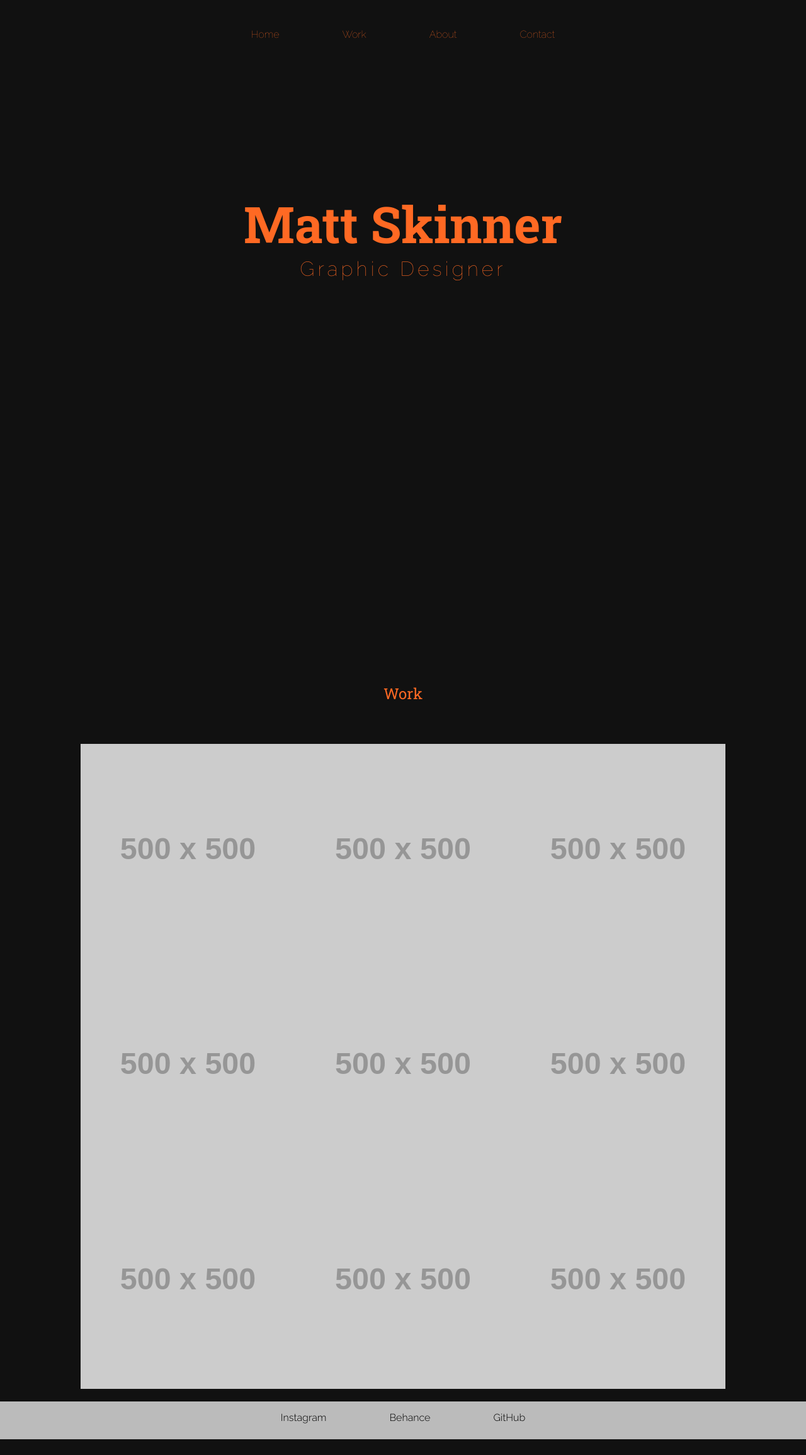
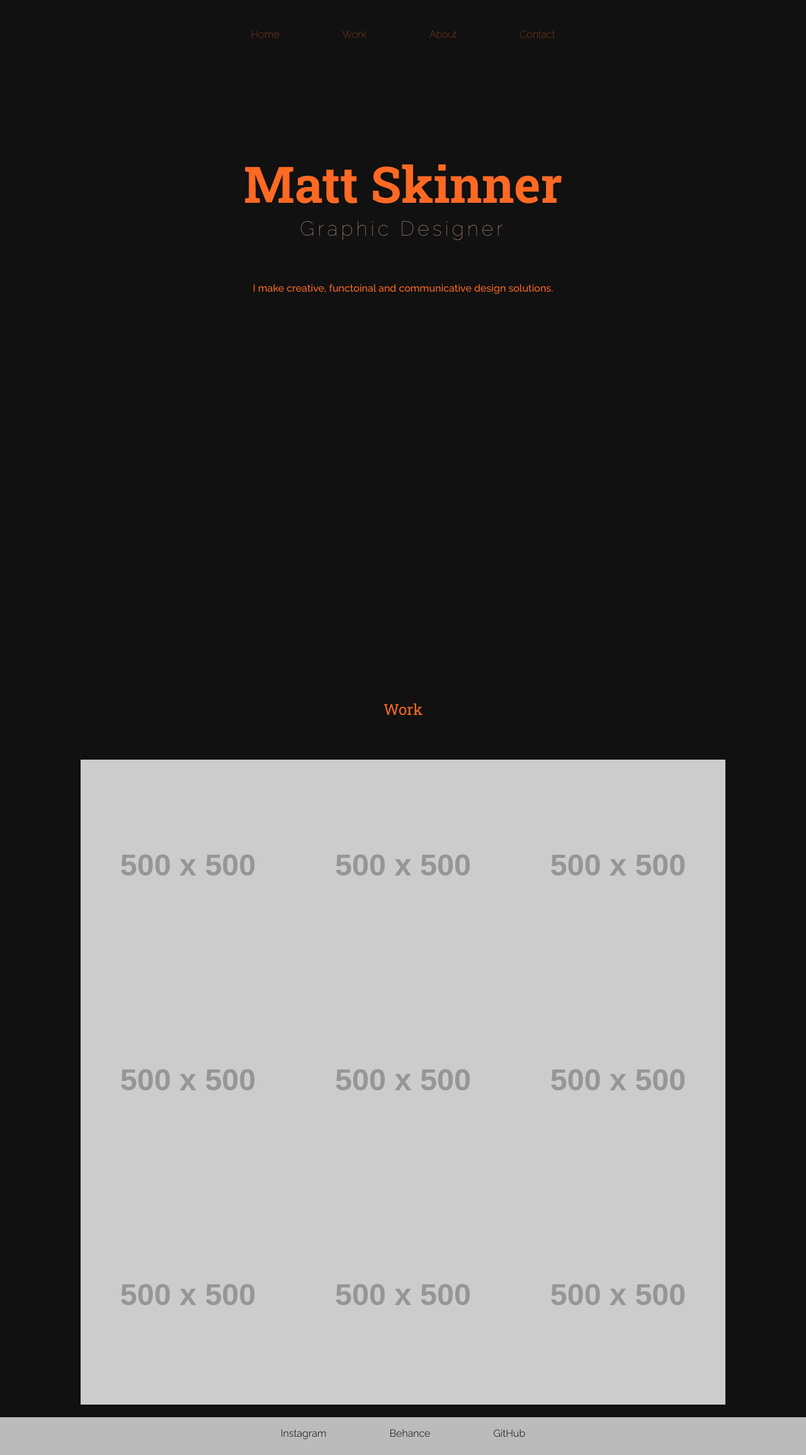
Before and after one commit to MattSkinner30/portfolio, a Jekyll site: the page built from index.html, in a window 1280 px wide. Shown: the whole page at 63% size. Built offline with Jekyll 4.4.1, drawn with Linux system fonts in a browser that asks for light colours; Markdown is read by kramdown in place of the engine named in the settings; before the commit the page ends 2285 px from its top, so only the background shows below that.

Commit message:
Added title and meta to change on each page

```diff
--- a/_layouts/default.html
+++ b/_layouts/default.html
@@ -3,6 +3,8 @@
 <head>
   <meta charset="utf-8">
   <meta name="viewport" content="width=device-width, initial-scale=1.0, target-densitydpi=medium-dpi, user-scalable=0">
+  <title>{{page.title}}</title>
+  <meta name="description" content="{{page.meta}}">
   <link href="{{site.baseurl}}/css/main.css" rel="stylesheet">
   <link href="{{site.baseurl}}/css/grid.css" rel="stylesheet">
   <link href="{{site.baseurl}}/css/modules.css" rel="stylesheet">
--- a/css/main.css
+++ b/css/main.css
@@ -35,13 +35,10 @@
   color: #ff6923;
 }
 
-.nav-item:hover {
-  color: orange;
-}
-
-hr {
+.first-p {
   color: #ff6923;
-  width: 80%;
+  font-family: "Raleway", sans-serif;
+  font-weight: 500;
 }
 
 ul {
@@ -59,6 +56,7 @@
 
 .nav-item-p:hover {
   text-decoration: underline;
+  color: #c39b81;
 }
 
 h1 {
@@ -75,6 +73,7 @@
 .gd {
   letter-spacing: 5px;
   font-weight: 100;
+  color: #c39b81;
 }
 
 h3 {
--- a/index.html
+++ b/index.html
@@ -1,18 +1,14 @@
 ---
 layout: default
+title: Matt Skinner · Creative Communication through Graphic Design
+meta: Graphic designer from Ottawa specializing on user interface / user experience, branding and motion design.
 ---
 
-
-<head>
-  <title>Matt Skinner · Creative and Communicative Graphic Design Solutions</title>
-  <meta name="description" content="Graphic designer from Ottawa specializing on user interface / user experience, branding and motion design.">
-</head>
-
 <main>
-<h1 class="center matt-skinner margin-top-15">Matt Skinner</h1>
+<h1 class="center matt-skinner margin-top-10">Matt Skinner</h1>
 
 <h2 class="center gd">Graphic Designer</h3>
-
+<p class="first-p center margin-top-5">I make creative, functoinal and communicative design solutions.</p>
 <h3 class="margin-top-50 center" id="work">Work</h2>
 
 <div class="content-grid margin-top-5">
```
Also changed, not shown: about.html (+2 -6 lines), contact.html (+2 -5 lines), sample.html (+2 -7 lines).
